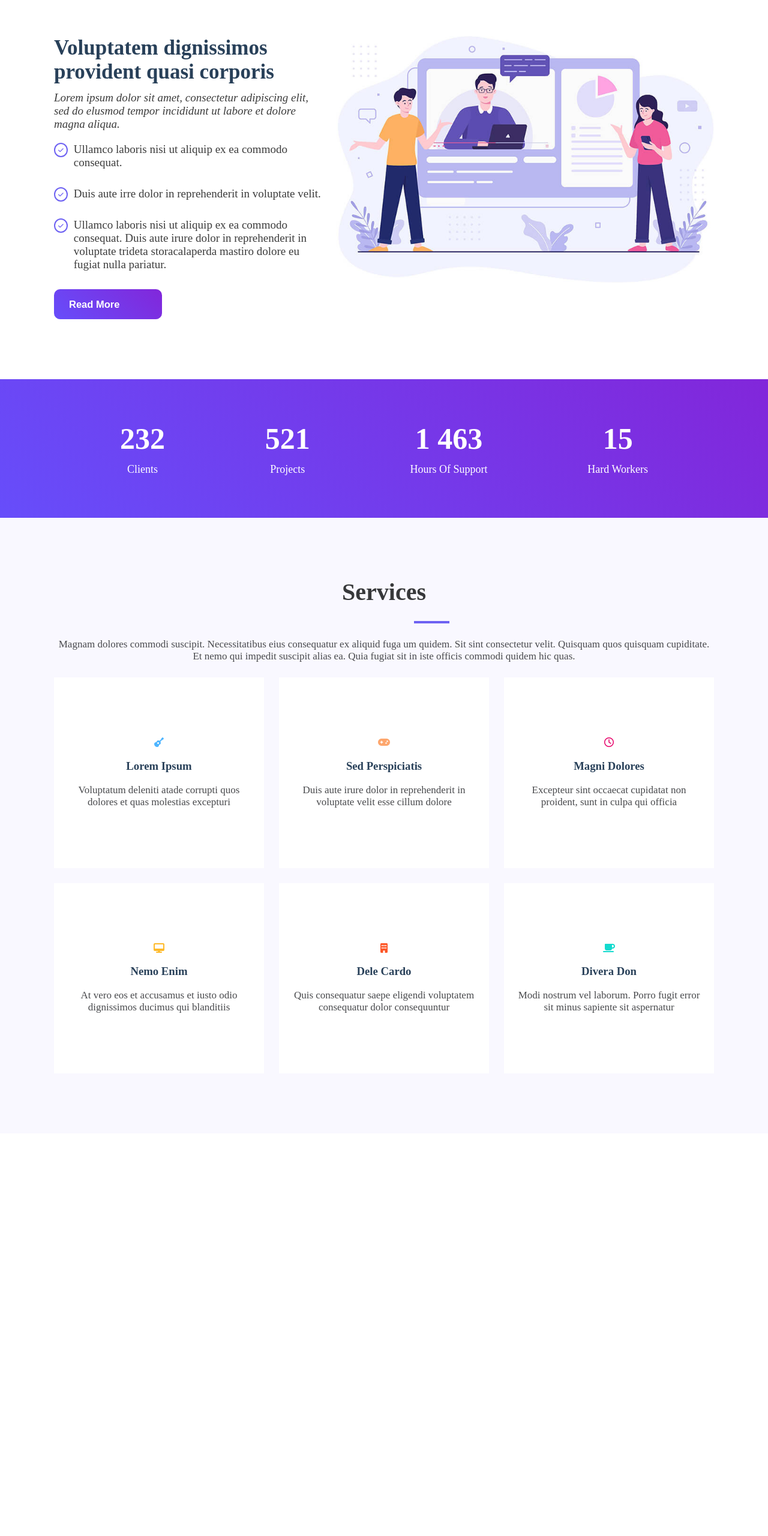
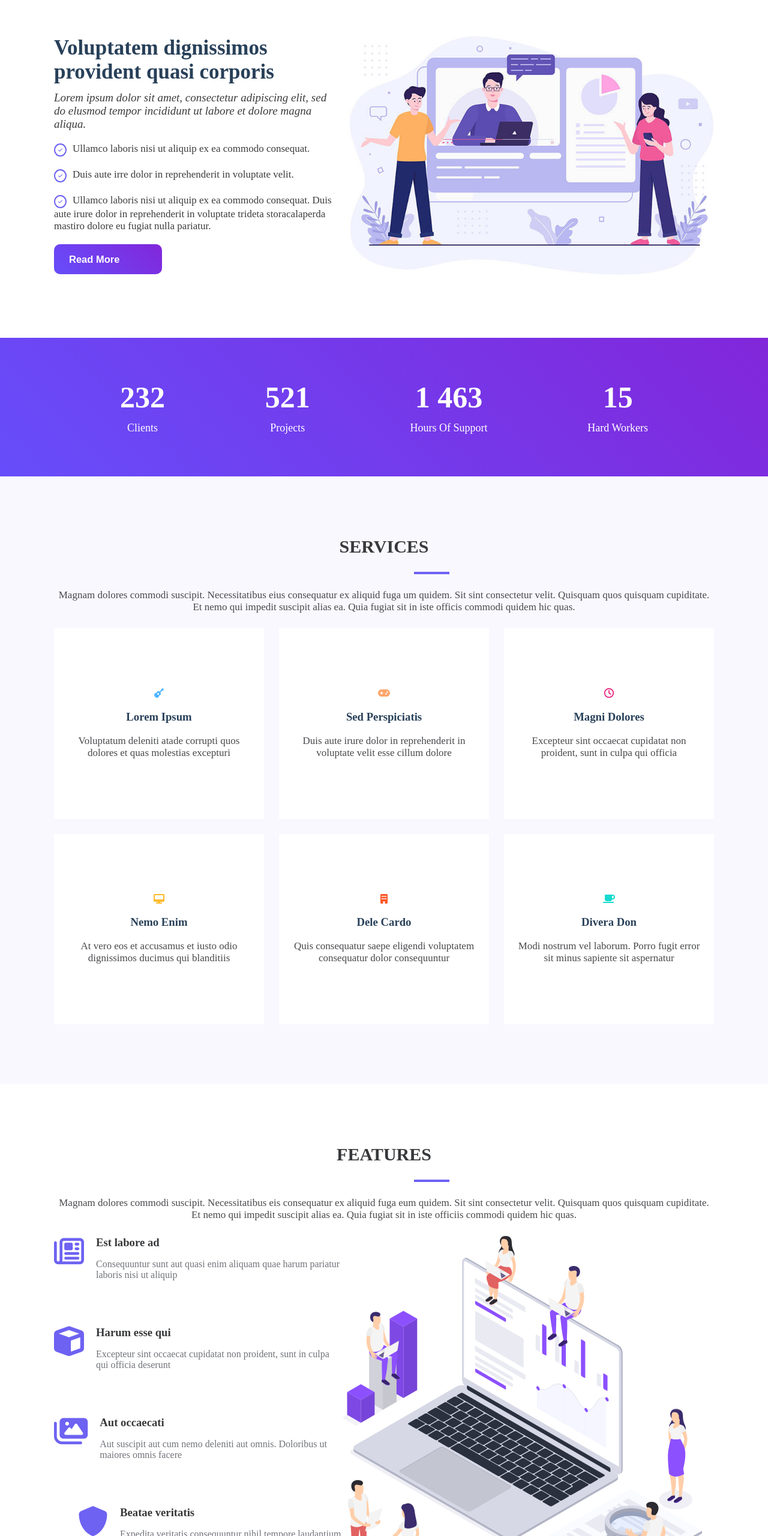
Before and after one commit to Ranya-Polisoidis/Projet_Dom_RP, a website with bundled scripts: page index.html in a window 1280 px wide. Shown: the part 994-3554 px from the top of the page at 60% size. Before the commit the page ends 2883 px from the top, so only its background shows below. Built offline with nearby package versions, Linux system fonts and the light colour scheme; files whose address does not match are found by name.

Commit message:
création de ma section 4+ regroupement de section 1,3 et 4 dans mixin.scss

```diff
--- a/index.html
+++ b/index.html
@@ -66,51 +66,36 @@
 
     <!-- section 1 -->
     <section id="about">
-        <div class="divSection1">
+        <div class="divMixin divSection1">
 
 
             <div class="div1Section1">
-                <h1 class="h1Section1">Voluptatem dignissimos provident quasi corporis</h1>
-                <h3 class="h3Section1">Lorem ipsum dolor sit amet, consectetur adipiscing elit, sed do elusmod tempor incididunt ut labore et dolore magna aliqua.</h3>
 
-                <div class="divAllSection1">
-                    <i class="iconeAllSection1 fa-solid fa-check"></i>
-                    <p class="pAllSection1">Ullamco laboris nisi ut aliquip ex ea commodo consequat.</p>
-                </div>
-
-                <div class="divAllSection1">
-                    <i class="iconeAllSection1 fa-solid fa-check"></i>
-                    <p class="pAllSection1">Duis aute irre dolor in reprehenderit in voluptate velit.</p>
-                </div>
-
-                <div class="divAllSection1">
-                    <i class="iconeAllSection1 fa-solid fa-check"></i>
-                    <p class="pAllSection1">Ullamco laboris nisi ut aliquip ex ea commodo consequat. Duis aute irure dolor in reprehenderit in voluptate trideta storacalaperda mastiro dolore eu fugiat nulla pariatur.</p>
+                <div>
+                    <h1 class="h1Section1">Voluptatem dignissimos provident quasi corporis</h1>
+                    <h3 class="h3Section1">Lorem ipsum dolor sit amet, consectetur adipiscing elit, sed do elusmod tempor incididunt ut labore et dolore magna aliqua.</h3>
                 </div>
 
 
-                    <!-- <p class="testeO"><i class="teste fa-solid fa-check"></i> Ullamco laboris nisi ut aliquip ex ea commodo consequat.</p>
-                    <p class="testeO"><i class="teste fa-solid fa-check"></i>Duis aute irre dolor in reprehenderit in voluptate velit.</p>
-                    <p class="testeO"><i class="teste fa-solid fa-check"></i>Ullamco laboris nisi ut aliquip ex ea commodo consequat. Duis aute irure dolor in reprehenderit in voluptate trideta storacalaperda mastiro dolore eu fugiat nulla pariatur.</p>  -->
+                <div>
+                    <p class="pAllSection1"><span class="spanAllSection1 fa-solid fa-check"></span>Ullamco laboris nisi ut aliquip ex ea commodo consequat.</p>
+                </div>
 
+                <div>
+                    <p class="pAllSection1"><span class="spanAllSection1 fa-solid fa-check"></span>Duis aute irre dolor in reprehenderit in voluptate velit.</p>
+                </div>
 
-                    <!-- <li class="divAllSection1">
-                        <i class="iconeAllSection1 fa-solid fa-check"></i>
-                        <p class="pAllSection1">Ullamco laboris nisi ut aliquip ex ea commodo consequat.</p>
-                    </li>
-                    <li class="divAllSection1">
-                        <i class="iconeAllSection1 fa-solid fa-check"></i>
-                        <p class="pAllSection1">Duis aute irre dolor in reprehenderit in voluptate velit.</p>
-                    </li>
-                    <li class="divAllSection1">
-                        <i class="iconeAllSection1 fa-solid fa-check"></i>
-                        <p class="pAllSection1">Ullamco laboris nisi ut aliquip ex ea commodo consequat. Duis aute irure dolor in reprehenderit in voluptate trideta storacalaperda mastiro dolore eu fugiat nulla pariatur.</p>
-                    </li> -->
+                <div>
+                    <p class="pAllSection1"><span class="spanAllSection1 fa-solid fa-check"></span>Ullamco laboris nisi ut aliquip ex ea commodo consequat. Duis aute irure dolor in reprehenderit in voluptate trideta storacalaperda mastiro dolore eu fugiat nulla pariatur.</p>
+                </div>
+
 
                 <button class="btnReadMoreSection1">
                     <h2 class="h2BtnReadMoreSection1">Read More</h2>
                 </button>
+
             </div>
+
 
             <div>
                 <img class="imgSection1" src="./public/img/about.jpg" alt="">
@@ -153,13 +138,13 @@
 
     <!-- section 3 -->
     <section>
-        <div class="divSection3">
+        <div class="divMixin divSection3">
 
 
-            <div class="divTexteSection3">
-                <h1 class="h1Section3 marginBottomSection3">Services</h1>
-                <div class="divSurlignerh1Section3 marginBottomSection3"></div>
-                <p class="pAllSection3 marginBottomSection3">Magnam dolores commodi suscipit. Necessitatibus eius consequatur ex aliquid fuga um quidem. Sit sint consectetur velit. Quisquam quos quisquam cupiditate. Et nemo qui impedit suscipit alias ea. Quia fugiat sit in iste officis commodi quidem hic quas.</p>
+            <div class="divTexteMixin">
+                <h1 class="h1Mixin marginBottomMixin">SERVICES</h1>
+                <div class="divSurlignerh1Mixin marginBottomMixin"></div>
+                <p class="pAllMixin marginBottomMixin">Magnam dolores commodi suscipit. Necessitatibus eius consequatur ex aliquid fuga um quidem. Sit sint consectetur velit. Quisquam quos quisquam cupiditate. Et nemo qui impedit suscipit alias ea. Quia fugiat sit in iste officis commodi quidem hic quas.</p>
             </div>
 
 
@@ -232,6 +217,92 @@
     </section>
 
 
+    <!-- section 4 -->
+    <section>
+        <div class="divMixin">
+
+
+            <div class="divTexteMixin">
+                <h1 class="h1Mixin marginBottomMixin">FEATURES</h1>
+                <div class="divSurlignerh1Mixin marginBottomMixin"></div>
+                <p class="pAllMixin marginBottomMixin">Magnam dolores commodi suscipit. Necessitatibus eis consequatur ex aliquid fuga eum quidem. Sit sint consectetur velit. Quisquam quos quisquam cupiditate. Et nemo qui impedit suscipit alias ea. Quia fugiat sit in iste officiis commodi quidem hic quas.</p>
+            </div>
+
+
+            <div class="div2Section4">
+
+
+                <div>
+
+
+                    <div class="divAllSection4">
+
+                        <div>
+                            <i class="iconeSection4 fa-regular fa-newspaper"></i>
+                        </div>
+
+                        <div>
+                            <h3 class="h3AllSection4">Est labore ad</h3>
+                            <p class="pAllSection4">Consequuntur sunt aut quasi enim aliquam quae harum pariatur laboris nisi ut aliquip</p>
+                        </div>
+
+                    </div>
+
+                    <div class="divAllSection4">
+
+                        <div>
+                            <i class="iconeSection4 fa-solid fa-cube"></i>
+                        </div>
+
+                        <div>
+                            <h3 class="h3AllSection4">Harum esse qui</h3>
+                            <p class="pAllSection4">Excepteur sint occaecat cupidatat non proident, sunt in culpa qui officia deserunt</p>
+                        </div>
+
+                    </div>
+
+                    <div class="divAllSection4">
+
+                        <div>
+                            <i class="iconeSection4 fa-solid fa-images"></i>
+                        </div>
+
+                        <div>
+                            <h3 class="h3AllSection4">Aut occaecati</h3>
+                            <p class="pAllSection4">Aut suscipit aut cum nemo deleniti aut omnis. Doloribus ut maiores omnis facere</p>
+                        </div>
+
+                    </div>
+
+                    <div class="divAllSection4">
+
+                        <div>
+                            <i class="iconeSection4 paddingLeftSection4 fa-solid fa-shield"></i>
+                        </div>
+
+                        <div>
+                            <h3 class="h3AllSection4">Beatae veritatis</h3>
+                            <p class="pAllSection4">Expedita veritatis consequuntur nihil tempore laudantium vitae denat pacta</p>
+                        </div>
+
+                    </div>
+
+
+                </div>
+
+
+                <div class="div3Section4">
+                    <img class=imgSection4 src="./public/img/features.svg" alt="">
+                </div>
+
+
+            </div>
+
+
+        </div>
+    </section>
+
+
 
 
 
--- a/src/js/main.js
+++ b/src/js/main.js
@@ -9,6 +9,4 @@
 
 import {lidDropdown} from "./modules/dropdown.js";
 
-import {cube1,cube2} from "./modules/animation.js";
-
-// import cube2 from "./modules/animation.js";
+import {cube1,cube2,cube3,cube4,cube5,cube6} from "./modules/animation.js";
--- a/src/scss/_mixin.scss
+++ b/src/scss/_mixin.scss
@@ -0,0 +1,43 @@
+
+
+// !  mettre mes boutons de ma nav et de ma banniere
+
+
+// Dans mes section 1 3 4 RAJOUTER LES AUTRES !
+
+.divMixin{
+    padding-top: 100px;
+    padding-bottom: 100px;
+    padding-right: 90px;
+    padding-left: 90px;
+    // display: block;
+    // align-items: center;
+    // justify-content: center;
+}
+
+.divTexteMixin{
+    text-align: center;
+}
+
+.h1Mixin{
+    color: rgb(55, 56, 58);
+    font-size: 30px;
+    margin: 0;
+}
+
+.divSurlignerh1Mixin{
+    border:2px solid rgb(110, 98, 242);
+    width: 5%;
+    margin-right: 600px; // Il est pas nécessaire
+    margin-left: 600px;
+}
+
+.pAllMixin{
+    color: rgb(72, 73, 76);
+    margin:0;
+    font-size: 17px;
+}
+
+.marginBottomMixin{
+    margin-bottom: 25px;
+}
--- a/src/scss/modules/_section1.scss
+++ b/src/scss/modules/_section1.scss
@@ -5,10 +5,6 @@
 
 .divSection1{
     display: flex;
-    padding-top: 100px;
-    padding-bottom: 100px;
-    padding-right: 90px;
-    padding-left: 90px;
 }
 
 .div1Section1{
@@ -31,17 +27,19 @@
     padding-bottom: 20px;
 }
 
-.divAllSection1{
-    display: flex;
-    align-items: start; // pour que mon icone reste bien (au-dessus) à la première ligne de mon p (pAllSection1) --> margin: 0 et padding-bottom: 30px
+.pAllSection1{
+    font-size: 17px;
+    color:rgb(60, 60, 60);
+
+    margin: 0;
+    padding-bottom: 20px;
 }
 
-.iconeAllSection1{
-
+.spanAllSection1{
     // ! A retenir: quand c'est une icone on va pas lui mettre de w ou de h mais plutot jouer avec le font et padding !
     // width: 40px;
     // height: 40px;
-    font-size: 10px;
+    font-size: 8px;
     padding: 5px;
 
     display: flex;
@@ -52,19 +50,10 @@
 
     border:2px solid rgb(110, 98, 242);
     border-radius: 50%;
+
+    margin-right: 10px;
 }
 
-.pAllSection1{
-    // display: flex;
-    // align-items: center;
-    // justify-content: center;
-    font-size: 19px;
-    color:rgb(60, 60, 60);
-    padding-left: 10px;
-
-    margin: 0;
-    padding-bottom: 30px;
-}
 
 // ! mettre animation
 .btnReadMoreSection1{
@@ -91,5 +80,5 @@
 }
 
 .imgSection1{
-    width: 630px;
+    width: 610px;
 }
--- a/src/scss/modules/_section3.scss
+++ b/src/scss/modules/_section3.scss
@@ -4,42 +4,13 @@
 /* ########################################################################################################################################################################################### */
 
 
-
 .divSection3{
     background-color: rgb(249, 248, 255);
-    padding-top: 100px;
-    padding-bottom: 100px;
-    padding-right: 90px;
-    padding-left: 90px;
-}
-
-.divTexteSection3{
-    text-align: center;
-}
-
-.h1Section3{
-    color: rgb(55, 56, 58);
-    font-size: 40px;
-    margin: 0;
-}
-
-.divSurlignerh1Section3{
-    border:2px solid rgb(110, 98, 242);
-    width: 5%;
-    margin-right: 600px; // Il est pas nécessaire
-    margin-left: 600px;
-}
-
-.pAllSection3{
-    color: rgb(72, 73, 76);
-    margin:0;
-    font-size: 17px;
 }
 
 .div3CubeAllSection3{
     display: flex;
 }
-
 
 .divCube1AllSection3{
     // display: flex;
@@ -92,13 +63,8 @@
     color: rgb(40, 64, 89);
 }
 
-
-// couleur pour mon js animation
-
-// Bleu foncer: 75 176 255
-// Orange clair: 253 166 109
-// Rose: 230 0 104
-
-// Jaune: 254 186 42
-// Orange foncer : 253 87 40
-// Bleu clair: 20 218 206
+.pAllSection3{
+    color: rgb(72, 73, 76);
+    margin:0;
+    font-size: 17px;
+}
--- /dev/null
+++ b/src/scss/modules/_section4.scss
@@ -0,0 +1,36 @@
+/* ########################################################################################################################################################################################## */
+/* Section 4 */
+/* ########################################################################################################################################################################################### */
+
+.div2Section4{
+    display: flex;
+    padding-right: 20px;
+}
+
+.divAllSection4{
+    display: flex;
+    padding-bottom: 60px;
+}
+
+.iconeSection4{
+    color:rgb(110, 98, 242);
+    font-size: 50px;
+    margin-right: 20px;
+}
+
+.h3AllSection4{
+    margin: 0;
+    color: rgb(55, 56, 58);
+}
+
+.pAllSection4{
+    color: rgb(113, 115, 121);
+}
+
+.imgSection4{
+    width: 600px;
+}
+
+.paddingLeftSection4{
+    padding-left: 40px;
+}
--- a/src/scss/modules/_style.scss
+++ b/src/scss/modules/_style.scss
@@ -8,8 +8,8 @@
 @import "./section1";
 @import "./section2";
 @import "./section3";
-// @import "./section4";
-// @import "./section5";
+@import "./section4";
+@import "./section5";
 // @import "./section6";
 // @import "./section7";
 // @import "./section8";
```
Also changed, not shown: src/js/modules/animation.js (+8 -8 lines), public/css/app.css, src/scss/modules/_section5.scss (added), 1 other file.
